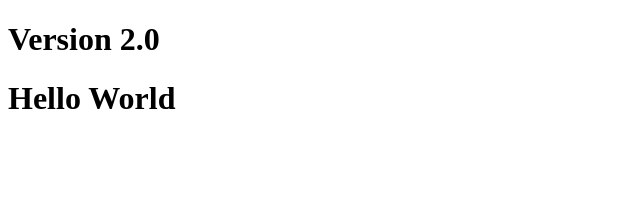
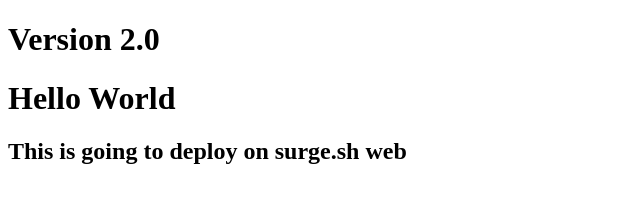
Before and after one commit to MoizShah-227/Class-1, a plain HTML site: page class-1.html in a window 1280 px wide. Shown: the whole page, without its empty margins (0-640 px from the left). Drawn offline with Linux system fonts and the light colour scheme.

Commit message:
addintion
not impr

```diff
--- a/class-1.html
+++ b/class-1.html
@@ -9,5 +9,6 @@
 <body>
     <h1>Version 2.0</h1>
     <h1>Hello World </h1>
+    <h2>This is going to deploy on surge.sh web</h2>
 </body>
 </html>
```
